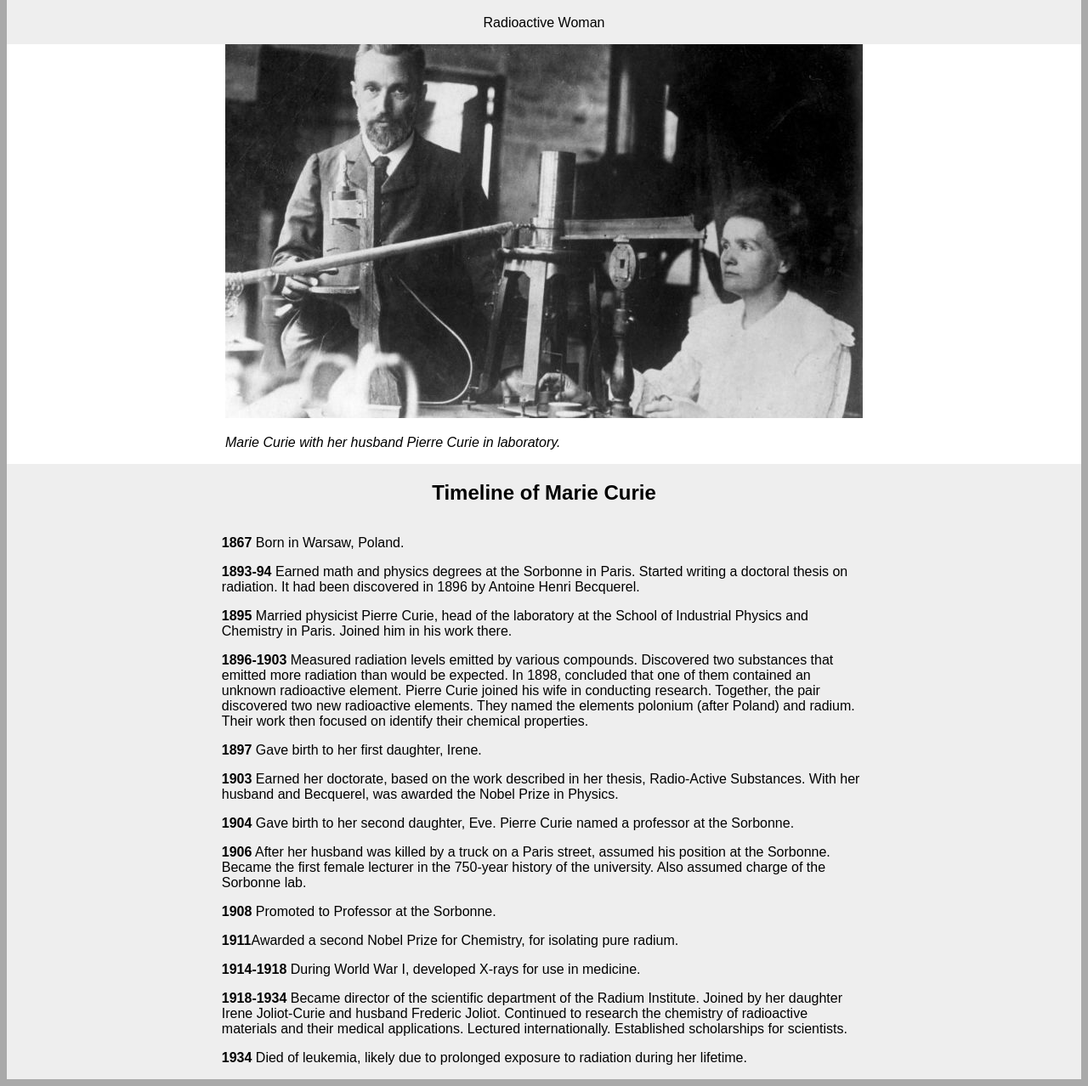
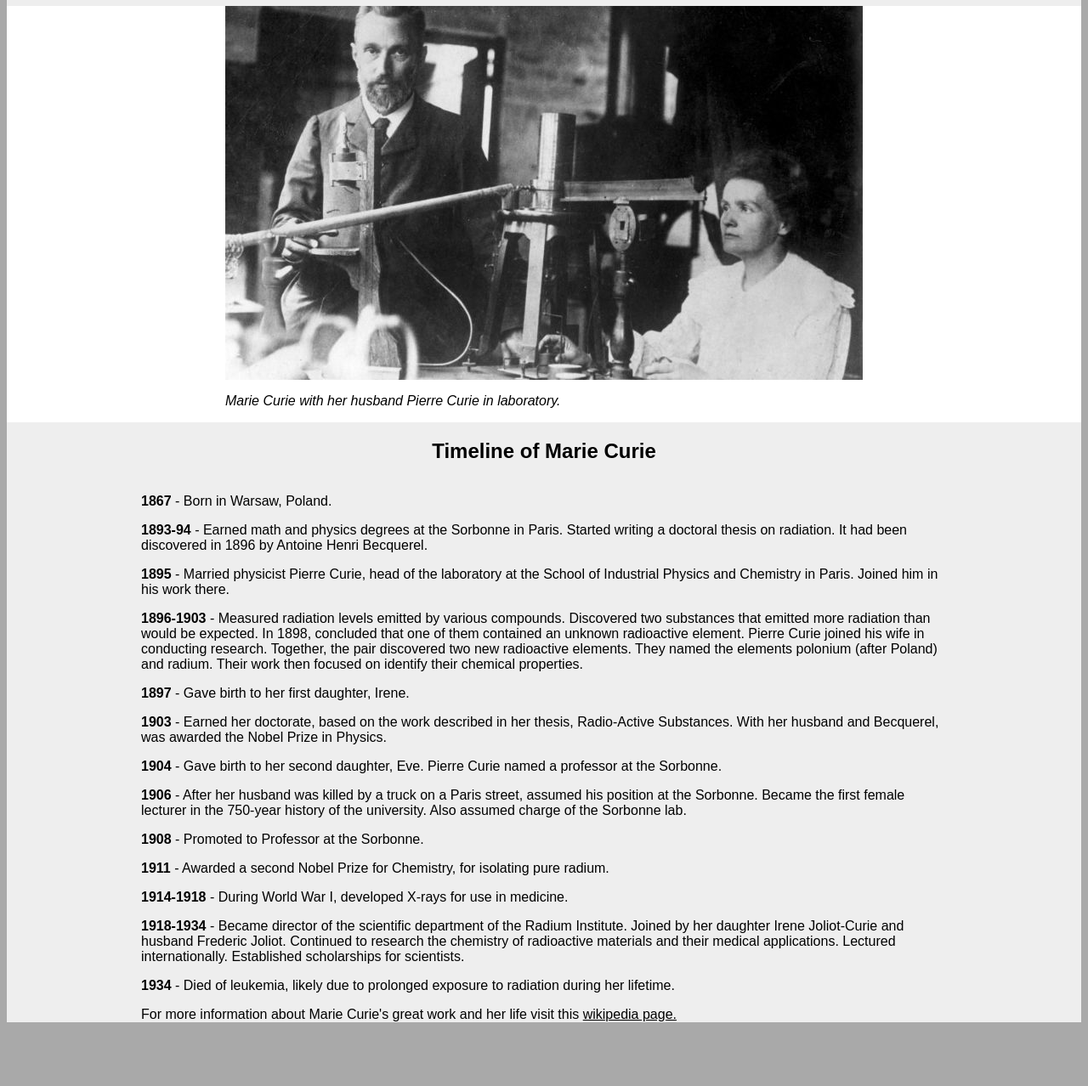
Before and after one commit to Netizen08/project-tribute, a plain HTML site: page index.html in a window 1280 px wide. Shown: the part 86-1364 px from the top of the page at 85% size. After the commit the page ends 1297 px from the top, so only its background shows below. Drawn offline with Linux system fonts and the light colour scheme.

Commit message:
added links

```diff
--- a/index.html
+++ b/index.html
@@ -23,28 +23,33 @@
         <div id="tribute-info">
             <div id="timeline-heading"><h2>Timeline of Marie Curie</h2></div>
             <div id="tribute-content">
-                <p class="unit-timeline"><strong>1867</strong> Born in Warsaw, Poland.</p>
+                <p><strong>1867</strong> - Born in Warsaw, Poland.</p>
 
-                <p class="unit-timeline"><strong>1893-94</strong> Earned math and physics degrees at the Sorbonne in Paris. Started writing a doctoral thesis on radiation. It had been discovered in 1896 by Antoine Henri Becquerel.</p>
-                <p class="unit-timeline"><strong>1895</strong> Married physicist Pierre Curie, head of the laboratory at the School of Industrial Physics and Chemistry in Paris. Joined him in his work there.</p>
-                <p class="unit-timeline"><strong>1896-1903</strong> Measured radiation levels emitted by various compounds. Discovered two substances that emitted more radiation than would be expected. In 1898, concluded that one of them contained an unknown radioactive element. Pierre Curie joined his wife in conducting research. Together, the pair discovered two new radioactive elements. They named the elements polonium (after Poland) and radium. Their work then focused on identify their chemical properties.</p>
-                <p class="unit-timeline"><strong>1897</strong> Gave birth to her first daughter, Irene.</p>
-                <p class="unit-timeline"><strong>1903</strong> Earned her doctorate, based on the work described in her thesis, Radio-Active Substances. With her husband and Becquerel, was awarded the Nobel Prize in Physics.</p>
-                <p class="unit-timeline"><strong>1904</strong> Gave birth to her second daughter, Eve. Pierre Curie named a professor at the Sorbonne.</p>
-                <p><strong>1906</strong> After her husband was killed by a truck on a Paris street, assumed his position at the Sorbonne. Became the first female lecturer in the 750-year history of the university. Also assumed charge of the Sorbonne lab.
+                <p><strong>1893-94</strong> - Earned math and physics degrees at the Sorbonne in Paris. Started writing a doctoral thesis on radiation. It had been discovered in 1896 by Antoine Henri Becquerel.</p>
+                <p><strong>1895</strong> - Married physicist Pierre Curie, head of the laboratory at the School of Industrial Physics and Chemistry in Paris. Joined him in his work there.</p>
+                <p><strong>1896-1903</strong> - Measured radiation levels emitted by various compounds. Discovered two substances that emitted more radiation than would be expected. In 1898, concluded that one of them contained an unknown radioactive element. Pierre Curie joined his wife in conducting research. Together, the pair discovered two new radioactive elements. They named the elements polonium (after Poland) and radium. Their work then focused on identify their chemical properties.</p>
+                <p><strong>1897</strong> - Gave birth to her first daughter, Irene.</p>
+                <p><strong>1903</strong> - Earned her doctorate, based on the work described in her thesis, Radio-Active Substances. With her husband and Becquerel, was awarded the Nobel Prize in Physics.</p>
+                <p><strong>1904</strong> - Gave birth to her second daughter, Eve. Pierre Curie named a professor at the Sorbonne.</p>
+                <p><strong>1906</strong> - After her husband was killed by a truck on a Paris street, assumed his position at the Sorbonne. Became the first female lecturer in the 750-year history of the university. Also assumed charge of the Sorbonne lab.
                 </p>
-                <p><strong>1908</strong> Promoted to Professor at the Sorbonne.</p>
+                <p><strong>1908</strong> - Promoted to Professor at the Sorbonne.</p>
 
-                <p> <strong>1911</strong>Awarded a second Nobel Prize for Chemistry, for isolating pure radium.
+                <p> <strong>1911</strong> - Awarded a second Nobel Prize for Chemistry, for isolating pure radium.
                 </p>
-                <p><strong>1914-1918</strong> During World War I, developed X-rays for use in medicine.
+                <p><strong>1914-1918</strong> - During World War I, developed X-rays for use in medicine.
                 </p>
-                <p><strong>1918-1934</strong> Became director of the scientific department of the Radium Institute. Joined by her daughter Irene Joliot-Curie and husband Frederic Joliot. Continued to research the chemistry of radioactive materials and their medical applications. Lectured internationally. Established scholarships for scientists.
+                <p><strong>1918-1934</strong> - Became director of the scientific department of the Radium Institute. Joined by her daughter Irene Joliot-Curie and husband Frederic Joliot. Continued to research the chemistry of radioactive materials and their medical applications. Lectured internationally. Established scholarships for scientists.
                 </p>
-                <p><strong>1934</strong> Died of leukemia, likely due to prolonged exposure to radiation during her lifetime.
+                <p><strong>1934</strong> - Died of leukemia, likely due to prolonged exposure to radiation during her lifetime.
                 </p>
+                <div id="more-info">
+                    For more information about Marie Curie's great work and her life visit this <a href="https://wikipedia.org/wiki/Marie_Curie" target="_blank">wikipedia page.</a>
+                </div>
             </div>
+
         </div>
+
     </div>
 </body>
 </html>
--- a/styles.css
+++ b/styles.css
@@ -1,5 +1,6 @@
 *{
     font-family: Arial, Helvetica, sans-serif;
+    color:black;
 }
 body{
     background-color: darkgrey;
@@ -24,8 +25,21 @@ body{
     align-items: center;
 
 }
+#title h1{
+    margin: 10px 10px 5px 10px;
+}
+#title p{
+    margin: 0 10px 10px 10px;
+    font-size: 20px;
+}
+#figure-caption{
+    display: flex;
+    flex-direction: column;
+    align-items: center;
+}
 #image-caption{
     font-style: italic;
+    align-self: flex-start;
 }
 #tribute-info{
     display: flex;
@@ -34,5 +48,18 @@ body{
     background-color: #eee;
 }
 #tribute-content{
-    width: 60%;
+    width:75%;
 }
+#more-info{
+    align-self: flex-start;
+}
+@media (max-width:1000px){
+    #image{
+        width: 90%;
+    }
+    #tribute-content{
+        width: 90%;
+        align-self: flex-start;
+        padding :20px;
+    }
+}
```
